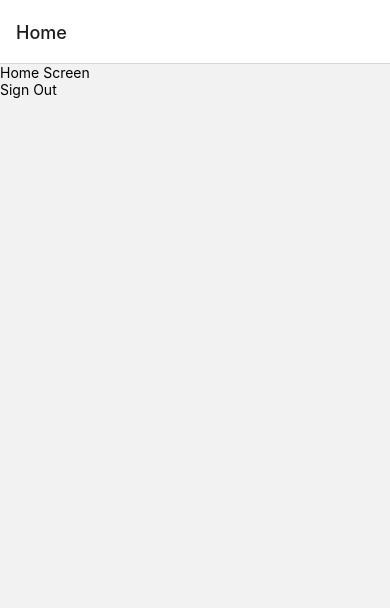
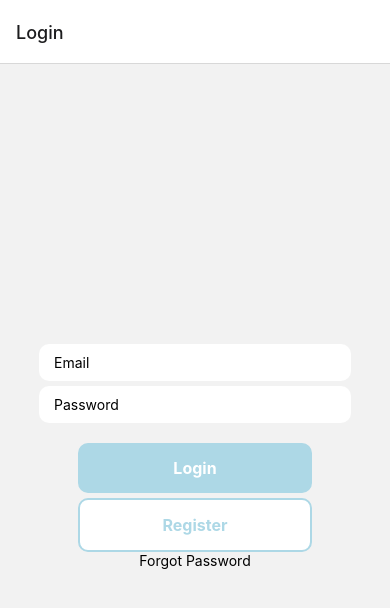
Before and after one commit to Kshitiz1403/FD_RN, a React Native app: screen / in a window 390 px wide. Shown: the top 608 px of the page. Built offline with nearby package versions, Linux system fonts and the light colour scheme; no server answers.

Commit message:
Change priority of screens

```diff
--- a/App.js
+++ b/App.js
@@ -12,8 +12,8 @@ export default function App() {
   return (
     <NavigationContainer>
       <Stack.Navigator>
+        <Stack.Screen name="Login" component={LoginScreen} />
         <Stack.Screen name="Home" component={HomeScreen} />
-        <Stack.Screen name="Login" component={LoginScreen} />
       </Stack.Navigator>
     </NavigationContainer>
   );
```
